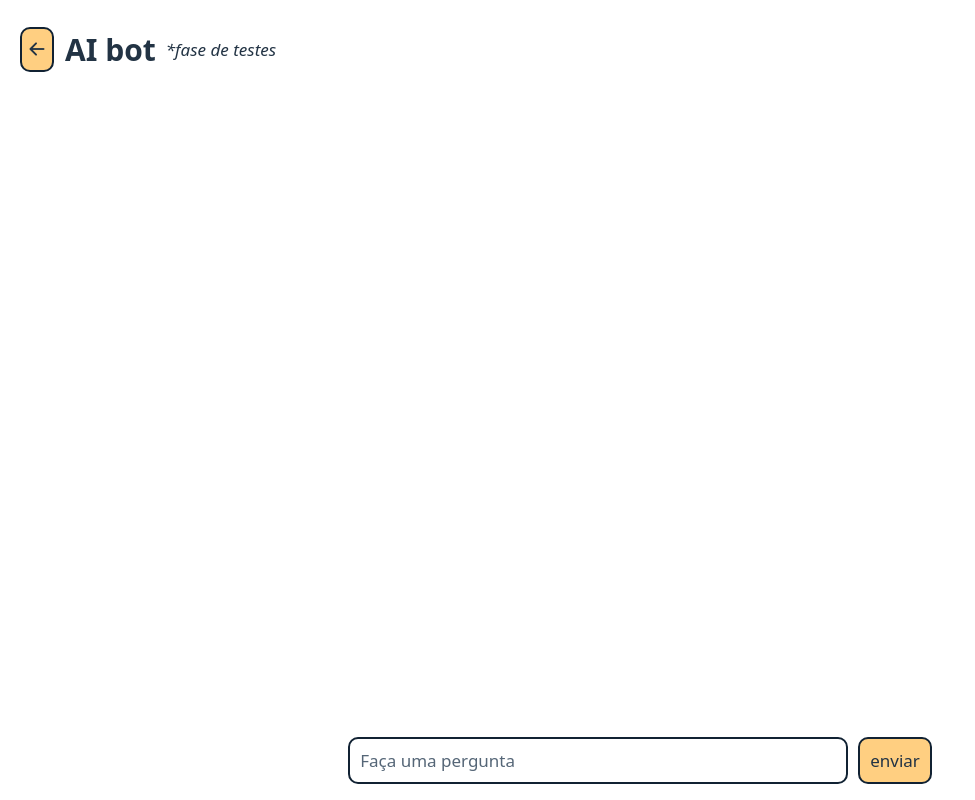
After one commit to gitviini/AI_test, a Flask app: page /bot in a window 1280 px wide. The commit adds this page. Shown: the whole page, without its empty margins (0-975 px from the left). Run offline with Flask 3, Linux system fonts and the light colour scheme; parts of the project's set-up code (start-up, migrations or seed data) failed here and were passed over.

Commit message:
AI bot is live

```diff
--- a/app/__init__.py
+++ b/app/__init__.py
@@ -1,5 +1,7 @@
-from flask import Flask, render_template, jsonify, json, request, redirect
+from flask import Flask, render_template, jsonify, json, request, redirect, session
 
 app = Flask(__name__)
 
+app.secret_key = '123'
+
 from app.controlers.default import *
--- a/app/controlers/default.py
+++ b/app/controlers/default.py
@@ -1,18 +1,59 @@
 # importando
 try:
-    from app import app, render_template, json, jsonify, request as req, redirect
+    from app import app, render_template, json, jsonify, request as req, redirect, session
+    from app.controlers.api import ask
+    from app.config import INFOS
 except ModuleNotFoundError as erro:
     print(f"\033[31;3mBiblioteca '{erro.name}' não instalada/encontrada\033[m")
     exit()
 
-infos = [
-    'version : 1.0.0',
-    '@AI Bot',
-]
-
 # Rota inicial
 @app.route('/', methods=['GET','POST'])
+@app.route('/login', methods=['GET','POST'])
 # Função da rota inicial
 def home():
-    # Retorna arquivo html e informações adicionais
-    return render_template('index.html', infos=infos, state="login", msg="*fase de testes")
+    # Mensagens de aviso
+    msg="*fase de testes"
+    # Atribuindo informações do usuário
+    user = session.get('user',None)
+    # Se usuário já estiver logado mostra página de usuário
+    if user != None:
+        # Retorna página de perfil do usuário e informações do projeto + mensagem
+        return render_template('perfil.html',infos=INFOS,msg=msg,user=user)
+    else:
+    # Se não estiver mas houver um requisição "POST"
+        if req.method == "POST":
+            # Definindo sessão do novo usuário
+            session['user'] = req.form.get('name')
+            # Retorna página de perfil do novo usuário e informações do projeto + mensagem
+            return render_template('perfil.html',infos=INFOS,msg=msg,user=user)
+    # Retorna página de login e informações do projeto + mensagem
+    return render_template('index.html', infos=INFOS, state="login", msg=msg)
+
+# Rota do bot
+@app.route('/bot', methods=['GET','POST'])
+def bot():
+    # Mensagem de aviso
+    msg = "*fase de testes"
+    # Atribuindo informações do usuário
+    user = session.get('user',None)
+    # Se houver requisição "POST" e conter json
+    print(req.is_json)
+    if req.method == 'POST' and req.is_json:
+        # Resposta padrão
+        status = 'Pergunta recebida'
+        resp = ''
+        try:
+            text = req.json['text']
+            resp = ask(text,'web')
+        # Se não houver a chave json desejada
+        except KeyError as erro:
+            print(f"\033[31;3mChave json {erro} não encontrada\033[m")
+            status = 'Erro interno'
+        return jsonify(status,resp)
+    return render_template('bot.html', infos=INFOS, msg=msg, user=user)
+
+@app.route('/logout')
+def logout():
+    session.pop('user',None)
+    return redirect('/')
--- a/app/static/style.css
+++ b/app/static/css/style.css
@@ -15,10 +15,13 @@ html,body{
 
 main{
     width: 100%;
+    max-height: 100vh;
     height: 100%;
     --border: #123;
     --color: #234;
     --place-color: #567;
+    --button: #FFCF81;
+    --msg: #ffda9e;
     gap: 0;
 }
 
@@ -26,6 +29,19 @@ main{
 
 ::placeholder{
     color: var(--place-color);
+}
+
+::-webkit-scrollbar{
+    width: 8px;
+}
+
+::-webkit-scrollbar-thumb{
+    background-color: var(--button);
+    border-radius: 10px;
+}
+
+::selection{
+    background-color: var(--button);
 }
 
 /* Flexbox */
@@ -43,36 +59,57 @@ main{
     flex-flow: column;
 }
 
+.start{
+    justify-content: start;
+    align-items: start;
+}
+
 .center{
     justify-content: center;
     align-items: center;
 }
 
+.width{
+    width: 100%;
+}
+
 /* Gadgets */
 
-input, button{
+ul, ol{
+    padding: 0 0 0 20px;
+}
+
+input.click, button.click{
+    width: 0;
+    scale: 0;
+}
+
+input, button, .button{
+    position: relative;
     border-radius: 10px;
     border: 2px solid var(--border);
     padding: 10px;
-    translate: 0 0px;
+    transform: translateY(0);
     box-shadow: 0 0 0 var(--border);
     outline: none;
+    max-width: 500px;
 }
 
-button{
+button, .button{
     cursor: pointer;
+    background-color: var(--button);
 }
 
-input:hover, input:focus, button:hover, button:focus{
-    translate: 0 -3px;
+input:hover, input:focus, button:hover, .button:hover{
+    transform: translateY(-3px);
     box-shadow: 0 0 0 var(--border),
     0 1px 0 var(--border),
     0 2px 0 var(--border),
     0 3px 0 var(--border);
 }
 
-button:active{
-    translate: 0 0px;
+button:active, .button:active{
+    transform: translateY(0);
     box-shadow: 0 0 0 var(--border);
 }
 
@@ -80,12 +117,21 @@ button:active{
 
 section{
     height: 90%;
+    padding: 20px;
 }
 
 footer{
     width: 100%;
     height: 10%;
     background-color: var(--place-color);
+}
+
+#container_msg{
+    overflow: hidden scroll;
+}
+
+.container_input{
+    margin-bottom: 10px;
 }
 
 /* Letras */
@@ -100,3 +146,24 @@ footer span{
     font-size: 13px;
     opacity: 0.5;
 }
+
+.bi{
+    font-size: 30px;
+    padding: 0;
+}
+
+a{
+    text-decoration: none;
+}
+
+.msg{
+    border-radius: 10px;
+    padding: 10px;
+    border: 2px solid var(--border);
+    cursor: pointer;
+    background-color: var(--msg);
+}
+
+.msg:hover{
+    translate: 5px 0;
+}
--- /dev/null
+++ b/app/static/js/bot.js
@@ -0,0 +1,46 @@
+const form = document.querySelector('form')
+const container_msg = document.querySelector('#container_msg')
+
+form.onsubmit = async (e) =>{
+    e.preventDefault()
+
+    let input = form.children[0]
+    let button = form.children[1]
+
+    let text = input.value
+
+    input.classList.add('click')
+    button.classList.add('click')
+
+    generate_msg(await ask(text))
+
+    input.value = ''
+
+    input.classList.remove('click')
+    button.classList.remove('click')
+}
+
+async function ask(text_=""){
+    let promise = await fetch('/bot',{
+        method:'POST',
+        headers:{
+            'Content-Type':'application/json'
+        },
+        body:JSON.stringify({'text':text_})
+    })
+
+    let json = promise.json()
+    let [res,text] = await json.then(res=>res)
+    console.log(res)
+    console.log(text)
+    if(res){
+        return text
+    }
+}
+
+function generate_msg(text_=""){
+    let msg = document.createElement('p')
+    msg.innerHTML = text_
+    msg.setAttribute('class','msg flex column start')
+    container_msg.insertAdjacentElement('afterbegin', msg)
+}
--- /dev/null
+++ b/app/templates/bot.html
@@ -0,0 +1,30 @@
+<!DOCTYPE html>
+<html lang="pt-br">
+
+<head>
+    <meta charset="UTF-8">
+    <meta name="viewport" content="width=device-width, initial-scale=1.0">
+    <title>AI bot</title>
+    <link rel="stylesheet" href="{{url_for('static',filename='css/style.css')}}">
+    <link rel="stylesheet" href="https://cdn.jsdelivr.net/npm/bootstrap-icons@1.11.3/font/bootstrap-icons.min.css">
+    <script src="{{url_for('static',filename='js/bot.js')}}" defer></script>
+</head>
+
+<body>
+    <main class="flex column center">
+    <section class="flex column start width">
+        <div class="flex row center"> <a href="/" class="button bi"><i class="bi bi-arrow-left-short"></i></a><h1>AI bot</h1><span style="font-style: italic;">{{msg}}</span></div>
+        <div id="container_msg" class="flex column start width">
+
+        </div>
+    </section>
+    <div class="container_input flex row center width">
+        <form action="." method="post" class="flex row center width">
+            <input type="text" name="name" class="width" required placeholder="Faça uma pergunta">
+            <button id="send_ask">enviar</button>
+        </form>
+    </div>
+    </main>
+</body>
+
+</html>
--- a/app/templates/index.html
+++ b/app/templates/index.html
@@ -4,8 +4,8 @@
 <head>
     <meta charset="UTF-8">
     <meta name="viewport" content="width=device-width, initial-scale=1.0">
-    <title>chat_bot</title>
-    <link rel="stylesheet" href="{{url_for('static',filename='style.css')}}">
+    <title>AI bot</title>
+    <link rel="stylesheet" href="{{url_for('static',filename='css/style.css')}}">
 </head>
 
 <body>
```
Also changed, not shown: app/config.py (+8 -0 lines), app/controlers/api.py (added, +21 -0 lines), app/templates/perfil.html (added, +31 -0 lines), README.md, img/image.png (added).
